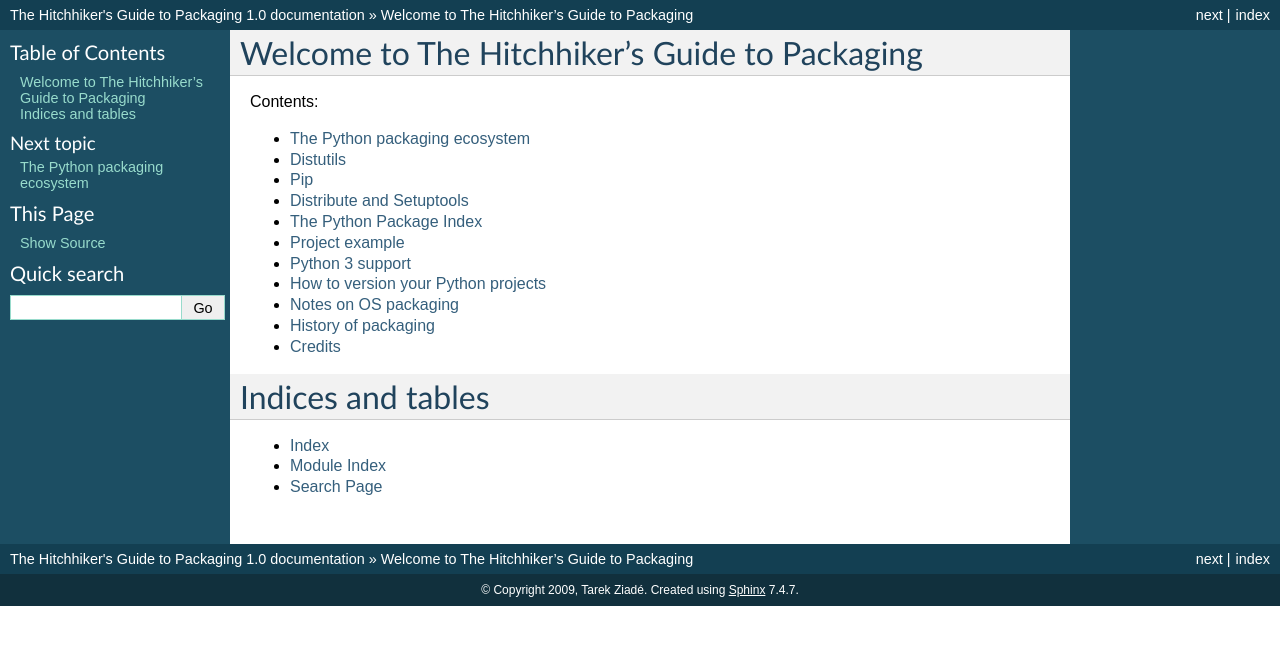
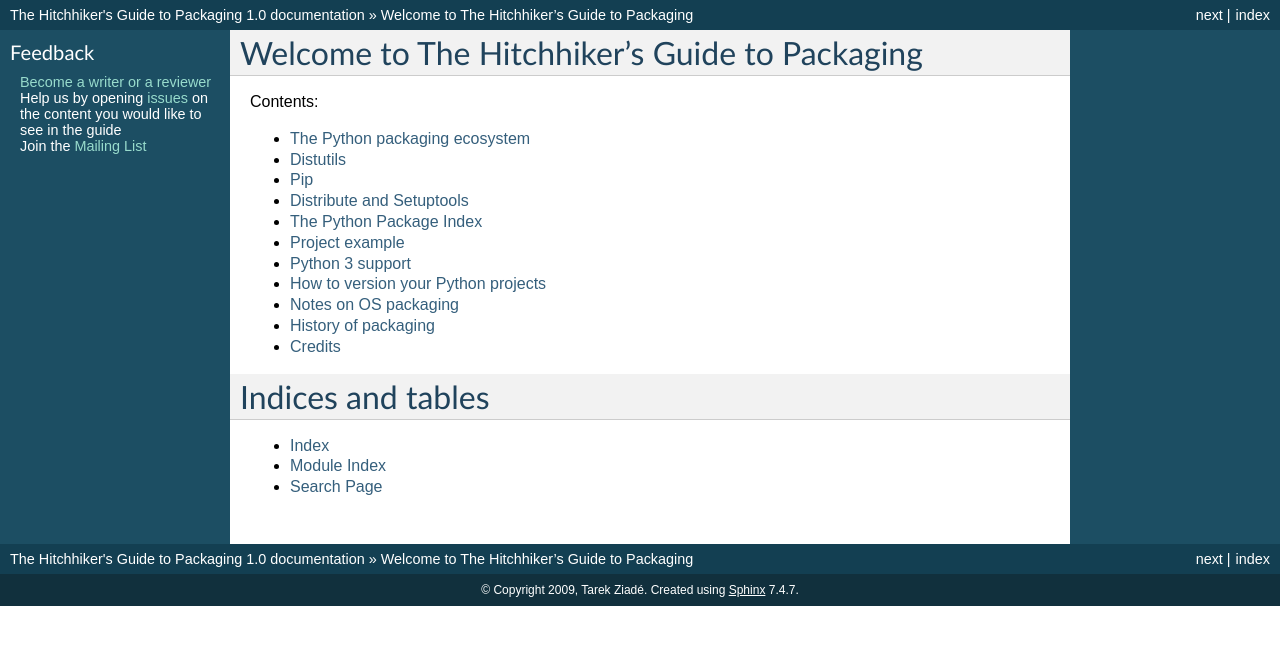
Before and after one commit to pypa/packaging.python.org, a Sphinx documentation site: the page built from source/index.txt, in a window 1280 px wide. Shown: the top 645 px of the page. Built offline with Sphinx 7.4.7, drawn with Linux system fonts in a browser that asks for light colours.

Commit message:
added a sidebar

```diff
--- /dev/null
+++ b/source/_templates/indexsidebar.html
@@ -0,0 +1,12 @@
+<div>
+<h3>Feedback</h3>
+
+
+<ul>
+ <li><a href="http://bitbucket.org/tarek/hitchhiker-guide-packaging/">Become a writer or a reviewer</a></li>
+ <li>Help us by opening <a href="http://bitbucket.org/tarek/hitchhiker-guide-packaging/issues/">issues</a>
+ on the content you would like to see in the guide</li>
+ <li>Join the <a href="http://groups.google.com/group/packaging-guide">Mailing List</a></li>
+</ul>
+
+</div>
--- a/source/conf.py
+++ b/source/conf.py
@@ -131,7 +131,15 @@
 #html_use_smartypants = True
 
 # Custom sidebar templates, maps document names to template names.
-#html_sidebars = {}
+CURDIR = os.path.dirname(__file__)
+sidebars = []
+for f in os.listdir(CURDIR):
+    name, ext = os.path.splitext(f)
+    if ext != '.txt':
+        continue
+    sidebars.append((name, 'indexsidebar.html'))
+
+html_sidebars = dict(sidebars)
 
 # Additional templates that should be rendered to pages, maps page names to
 # template names.
```
